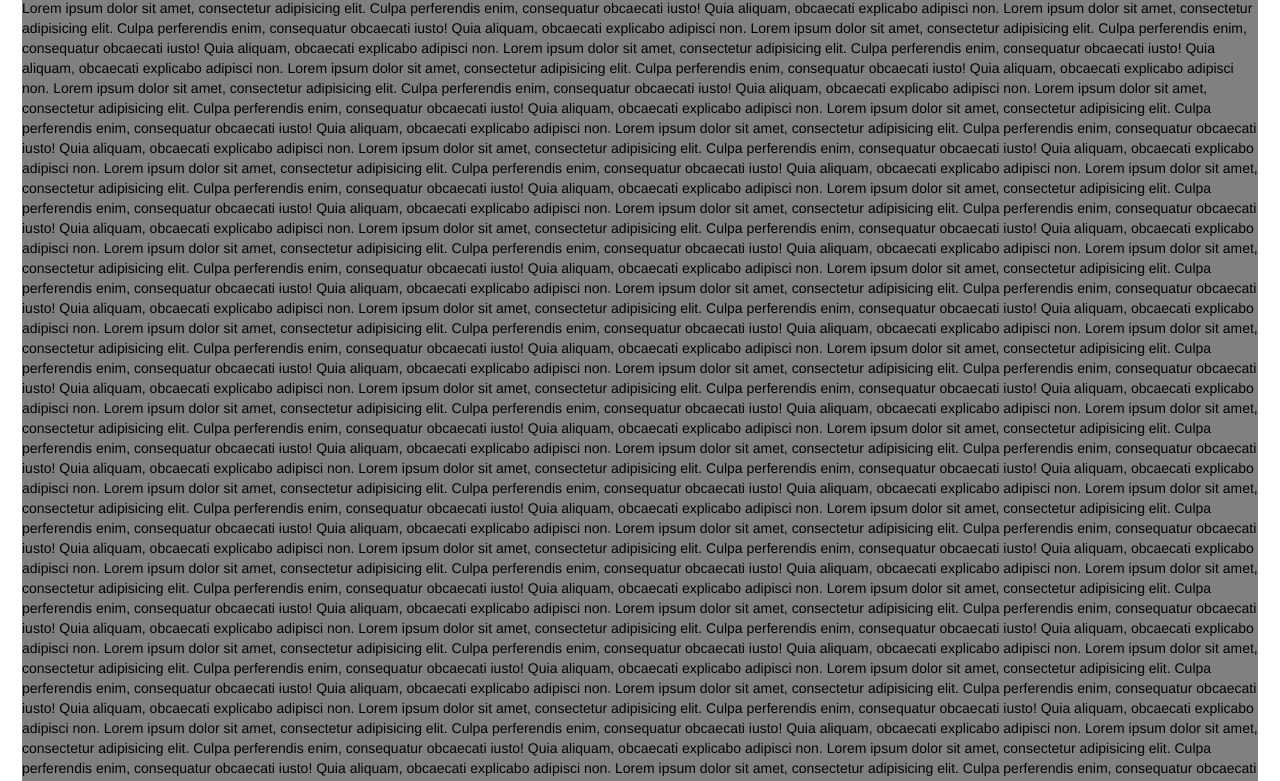
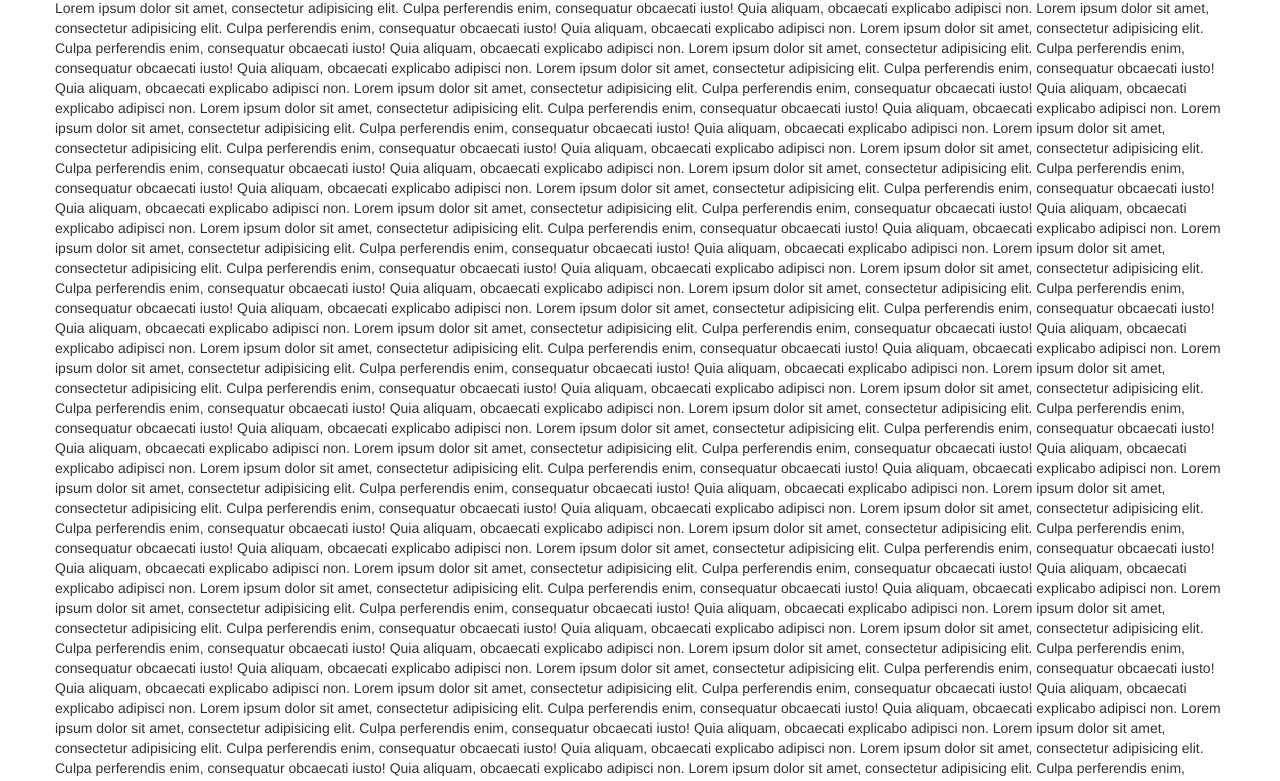
Before and after one commit to Amandeep266/assignments, a plain HTML site: page module-3/index.html in a window 1280 px wide. Shown: the part 213-994 px from the top of the page. Drawn offline with nearby package versions, Linux system fonts and the light colour scheme; files that its build step writes are made by us from their sources.

Commit message:
Update index.html

```diff
--- a/module-3/index.html
+++ b/module-3/index.html
@@ -15,7 +15,7 @@
 <!-- Latest compiled JavaScript -->
 <script src="https://maxcdn.bootstrapcdn.com/bootstrap/3.4.1/js/bootstrap.min.js"></script>
 
-<link rel="stylesheet" href="index.css">
+<link rel="stylesheet" href="css//index.css">
 
 </head>
 <body>
```
